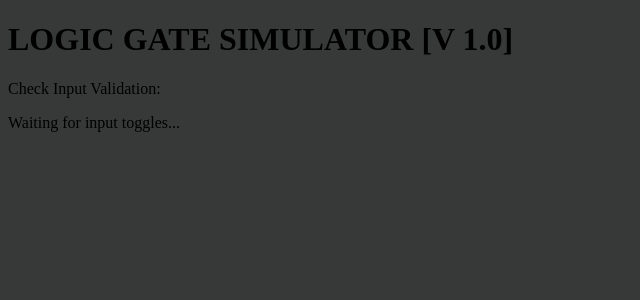
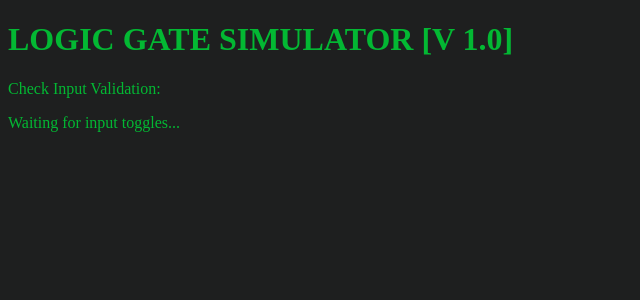
Before and after one commit to amcpc4k-maker/Logic-Gate-Simulator, a React (Vite) app: page / in a window 1280 px wide. Shown: the top 300 px of the page, without its empty margins (0-640 px from the left). Built offline with nearby package versions, Linux system fonts and the light colour scheme.

Commit message:
main styles

```diff
--- a/src/index.css
+++ b/src/index.css
@@ -1,6 +1,6 @@
 
 
 body {
-    background-color: rgb(55, 57, 56);
-    color: black;
+    background-color: rgb(30, 31, 31);
+    color: rgb(3, 184, 51);
 }
```
